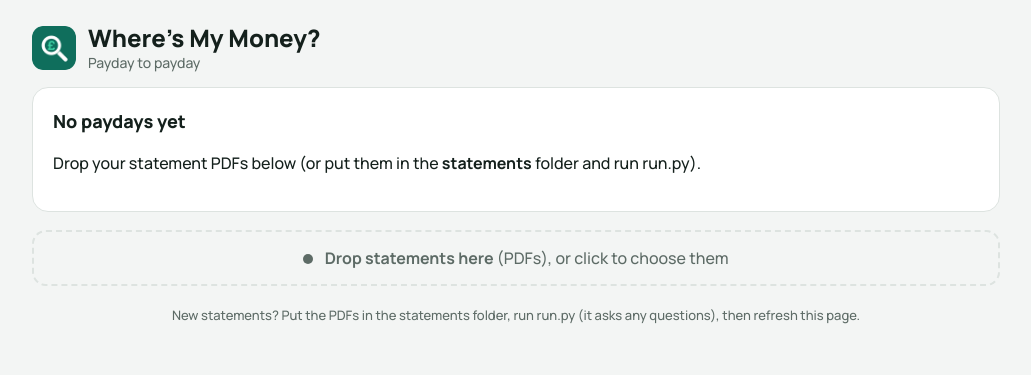
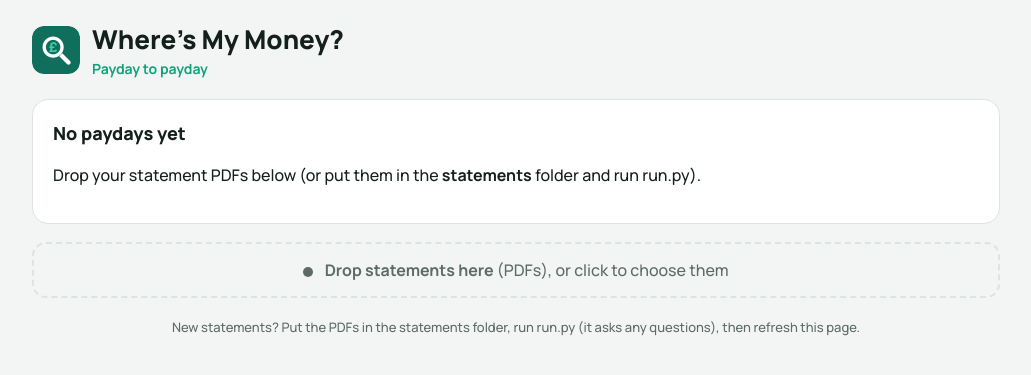
Before and after one commit to DF-AI-Lab/financial-tracker, a Flask app: page /demo in a window 1280 px wide. Shown: the top 375 px of the page, without its empty margins (124-1155 px from the left). Run offline with Flask 3, Linux system fonts and the light colour scheme; data that the repository does not hold is empty.

Commit message:
Demo: icon + name is a home button, 'Payday to payday' under the name, no dates
Co-Authored-By: Claude Opus 5.5 <noreply@anthropic.com>
Claude-Session: https://claude.ai/code/session_01XrcG8HzrUGW7372K1n6nHB

```diff
--- a/templates/demo_style.html
+++ b/templates/demo_style.html
@@ -29,10 +29,13 @@
   .demo .dropbar { border-radius: 14px; }
 
   /* name + icon */
-  .demo .brand { display: flex; align-items: center; gap: 12px; margin: 8px 0 14px; }
-  .demo .brand img { width: 44px; height: 44px; border-radius: 11px; flex: none; }
-  .demo .brand h1 { margin: 0; font-size: 24px; font-weight: 800; line-height: 1.15; }
-  .demo .tagline { color: var(--muted); font-size: 14px; }
+  .demo .brand { display: inline-flex; align-items: flex-start; gap: 12px; margin: 4px 0 14px -6px; padding: 6px 12px 6px 6px;
+                 border-radius: 14px; color: inherit; text-decoration: none; }
+  .demo .brand:hover { background: var(--card); }
+  .demo .brand:focus-visible { outline: 2px solid var(--accent); }
+  .demo .brand img { width: 48px; height: 48px; border-radius: 12px; flex: none; }
+  .demo .brand h1 { margin: 0; font-size: 26px; font-weight: 800; line-height: 1; }
+  .demo .tagline { color: var(--spare); font-weight: 700; font-size: 14px; margin-top: 6px; }
   .demo .editbar { margin: 0 0 14px; }
 
   /* dots instead of emojis */
--- a/templates/home.html
+++ b/templates/home.html
@@ -161,7 +161,7 @@
 {% macro emo(e, kind='') %}{% if demo %}<i class="dot {{ kind }}"></i>{% else %}{{ e }}{% endif %}{% endmacro %}
 <div class="wrap">
   {% if demo %}
-  <div class="brand"><img src="/static/icon-192.png" alt=""><div><h1>Where's My Money?</h1><div class="tagline">Payday to payday{% if d.ready %} · from {{ d.pay.start|day }} · statements to {{ d.statements_to|day }}{% endif %}</div></div></div>
+  <a class="brand" href="/demo" title="Home: back to the top with the latest numbers"><img src="/static/icon-192.png" alt=""><div><h1>Where's My Money?</h1><div class="tagline">Payday to payday</div></div></a>
   {% else %}
   <h1>💷 Where does my wage go?</h1>
   {% endif %}
```
Also changed, not shown: CLAUDE.md (+1 -1 lines).
